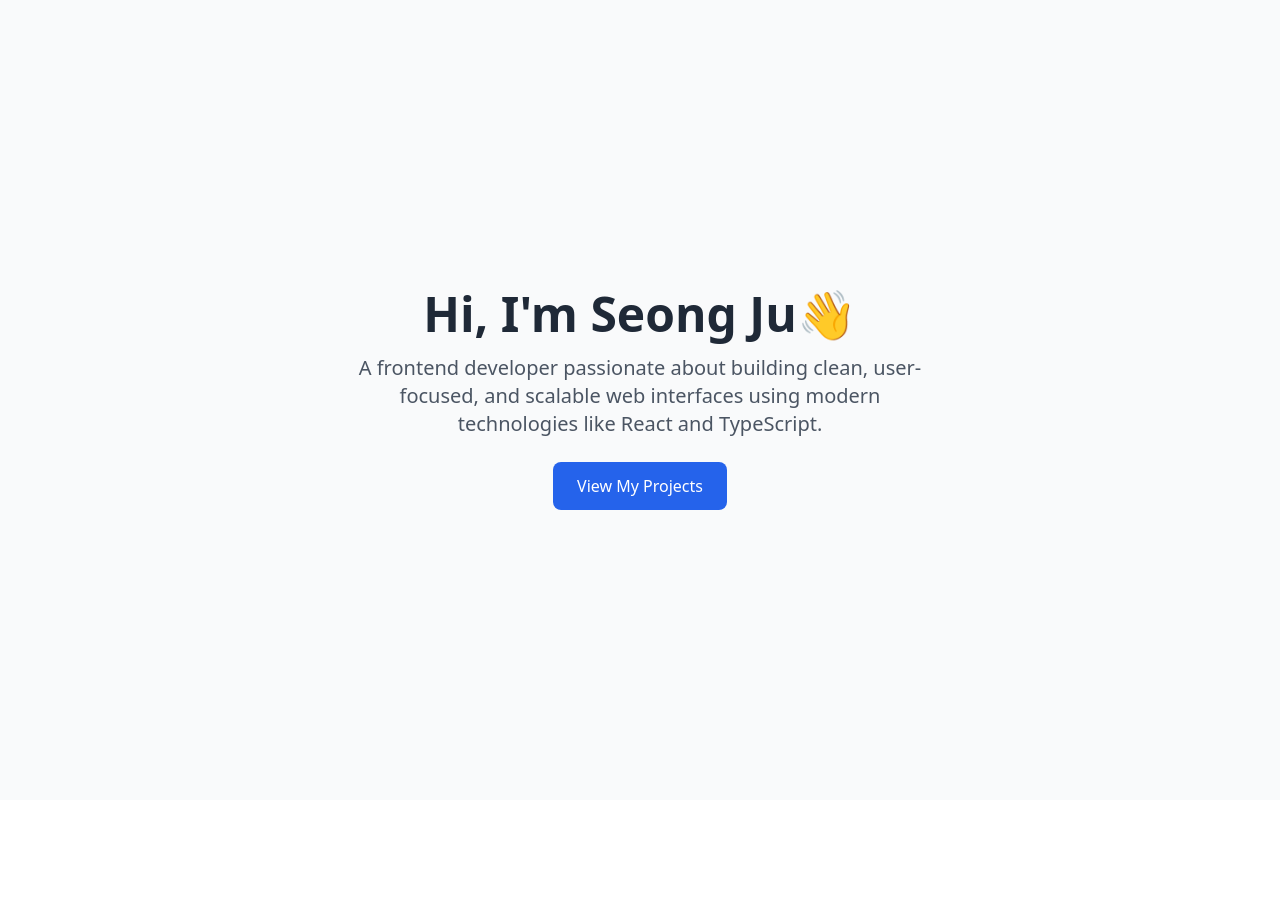
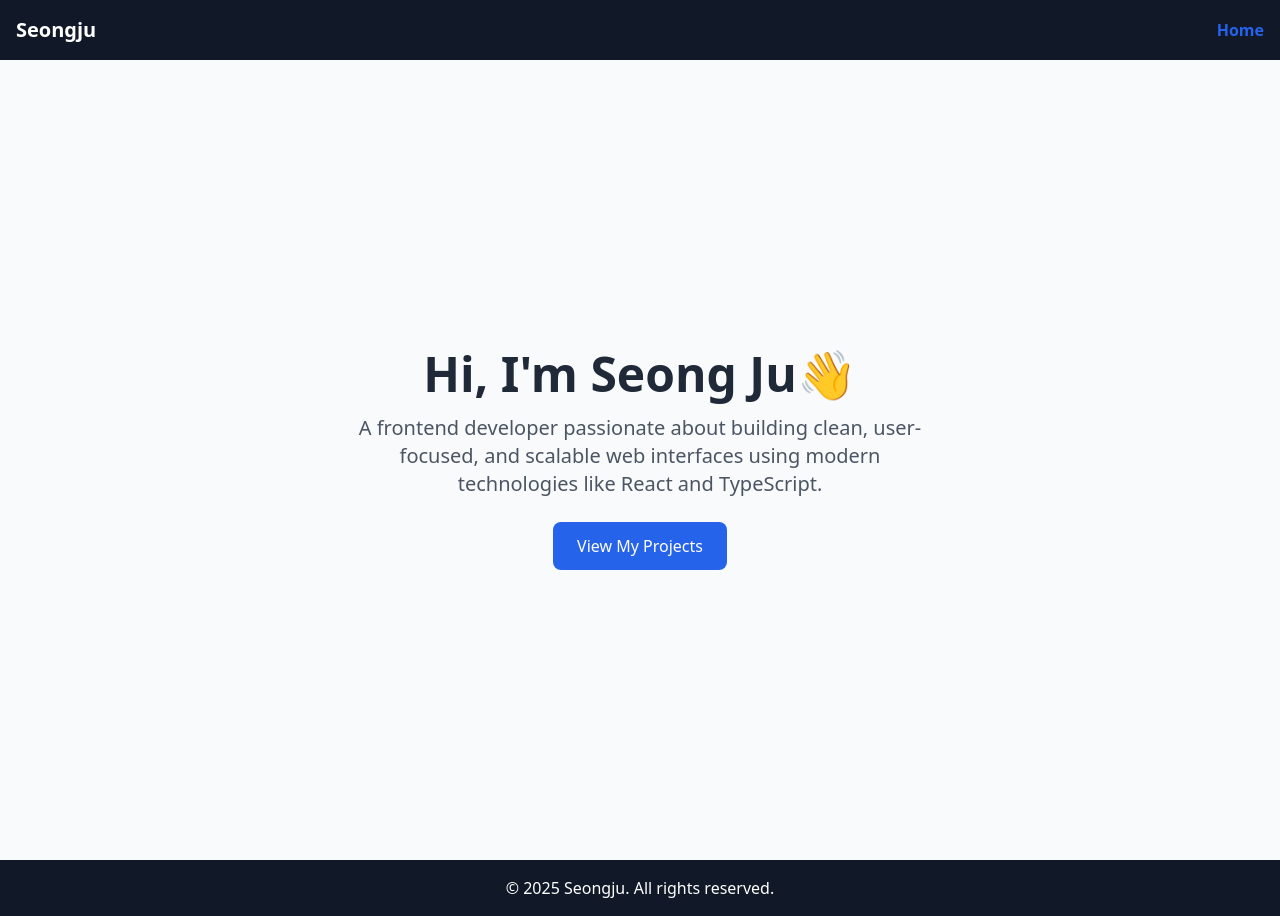
Before and after one commit to Seongju38/my-portfolio, a React (Vite) app: page / in a window 1280 px wide. Before the commit the page ends 800 px from the top, so only its background shows below. Built offline with nearby package versions, Linux system fonts and the light colour scheme.

Commit message:
Navbar 구현 + Footer 구현

```diff
--- a/src/App.tsx
+++ b/src/App.tsx
@@ -1,13 +1,19 @@
 import { Route, Routes } from "react-router-dom";
 import "./App.css";
 import Home from "./pages/Home";
+import Navbar from "./components/Navbar";
+import Footer from "./components/Footer";
 
 function App() {
   return (
-    <div>
-      <Routes>
-        <Route path="/" element={<Home />}></Route>
-      </Routes>
+    <div className="flex flex-col min-h-screen">
+      <Navbar />
+      <main className="flex-grow">
+        <Routes>
+          <Route path="/" element={<Home />}></Route>
+        </Routes>
+      </main>
+      <Footer />
     </div>
   );
 }
--- a/src/components/Footer.tsx
+++ b/src/components/Footer.tsx
@@ -0,0 +1,9 @@
+function Footer() {
+  return (
+    <footer className="bg-gray-900 text-white text-center py-4">
+      © 2025 Seongju. All rights reserved.
+    </footer>
+  );
+}
+
+export default Footer;
--- a/src/components/Navbar.tsx
+++ b/src/components/Navbar.tsx
@@ -0,0 +1,23 @@
+import { Link, useLocation } from "react-router-dom";
+
+function Navbar() {
+  const location = useLocation();
+
+  const linkStyle = (path: string) =>
+    `hover: text-blue-500 transition ${
+      location.pathname === path ? "font-bold text-blue-600" : "text-white"
+    }`;
+
+  return (
+    <nav className="bg-gray-900 p-4 text-white flex justify-between items-center shadow">
+      <div className="text-xl font-semibold">Seongju</div>
+      <div className="space-x-6">
+        <Link to={"/"} className={linkStyle("/")}>
+          Home
+        </Link>
+      </div>
+    </nav>
+  );
+}
+
+export default Navbar;
```
